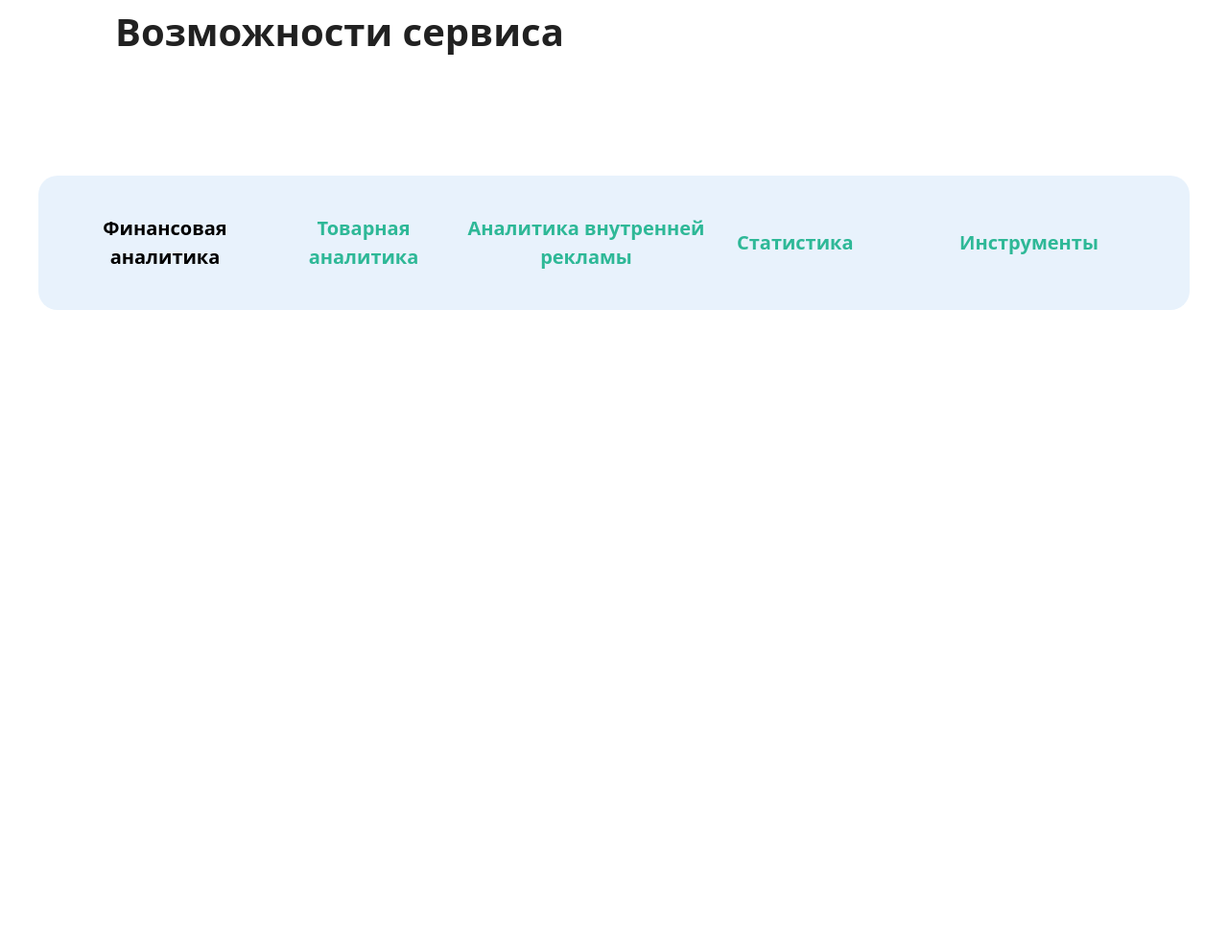
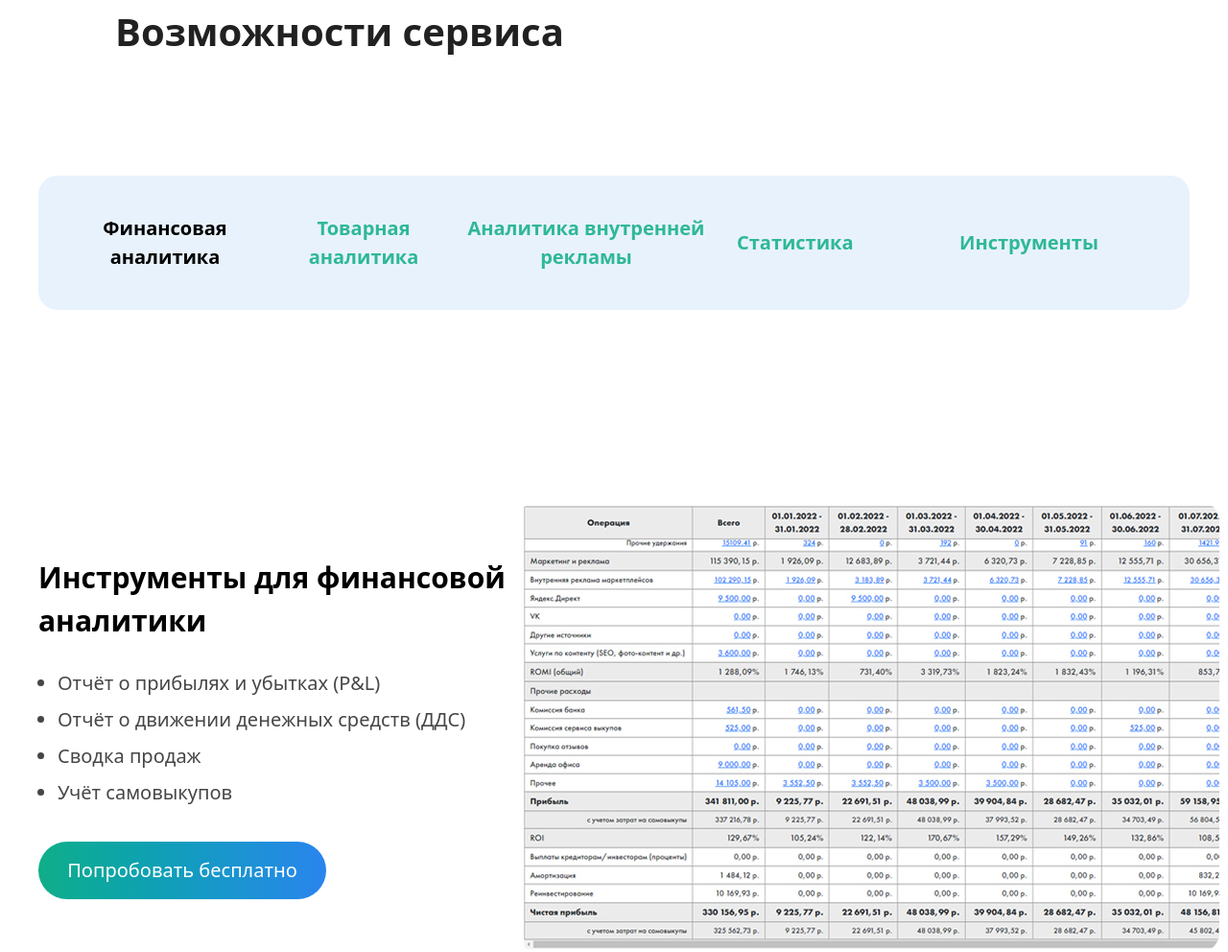
Before and after one commit to Ahmadjon04082009/Home-work-22.12.2025, a website: page src/index.html in a window 1280 px wide. Shown: the part 1257-2249 px from the top of the page at 96% size. Before the commit the page ends 1580 px from the top, so only its background shows below. Drawn offline with Linux system fonts and the light colour scheme.

Commit message:
section 4 build

```diff
--- a/src/index.html
+++ b/src/index.html
@@ -106,6 +106,21 @@
         </div>
     </section>
 
+    <section class="lg:flex max-w-[1200px] m-auto items-center mt-50">
+        <div>
+            <h1 class="text-[30px] font-[600] w-[500px]">Инструменты для финансовой аналитики</h1>
+            <ul class="list-disc ml-5 space-y-2 text-[20px] text-[#464646] mt-7">
+                <li>Отчёт о прибылях и убытках (P&L)</li>
+                <li>Отчёт о движении денежных средств (ДДС)</li>
+                <li>Сводка продаж</li>
+                <li>Учёт самовыкупов</li>
+            </ul>
+            <button
+                class="w-[300px] h-[60px] bg-gradient-to-r from-[#11AE88] to-[#2A84EE] text-white rounded-[40px] text-[20px] mt-9">Попробовать
+                бесплатно</button>
+        </div>
+        <img class="mt-16 lg:mt-0" src="capabilities-1 1.png" alt="">
+    </section>
 
 
 
```
